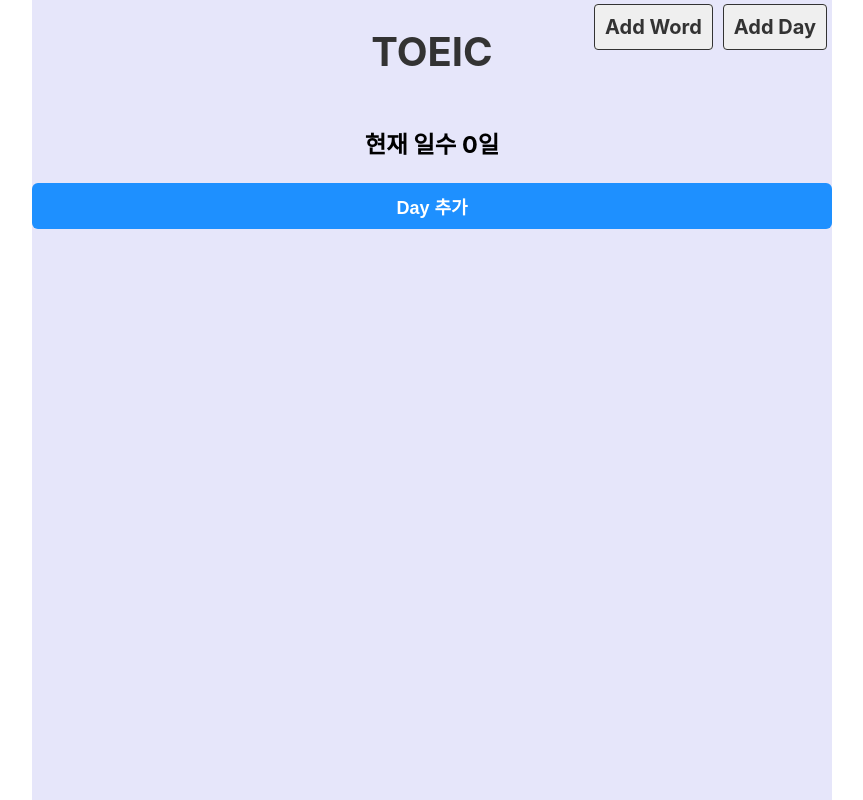
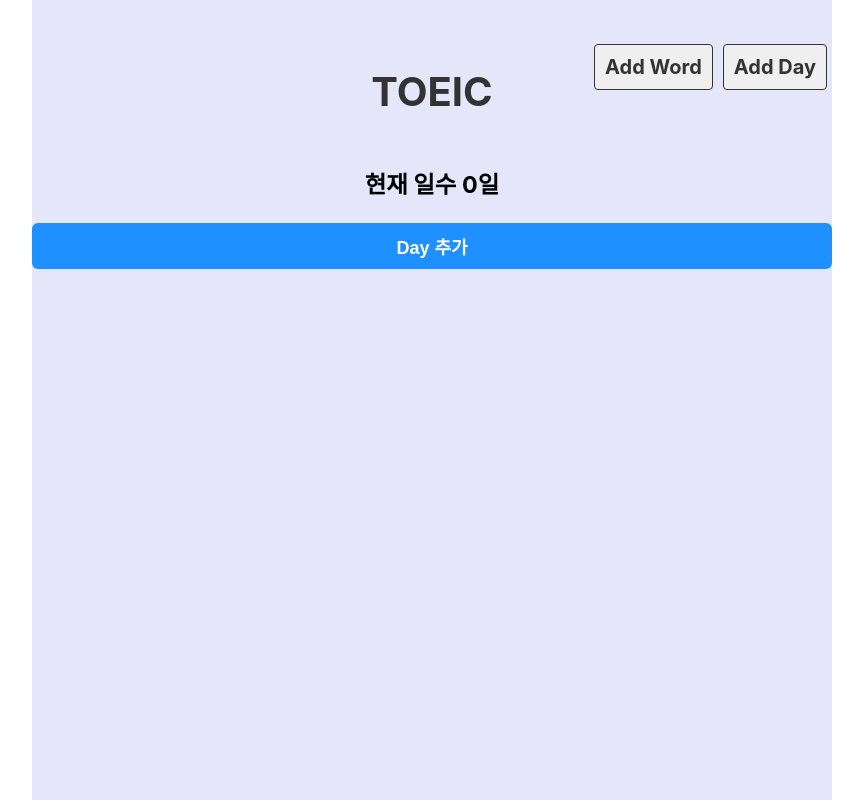
Before and after one commit to seungchaelee/TypeScript-Voca, a React (Create React App) app: page /create_day in a window 1280 px wide. Shown: the whole page, without its empty margins (208-1071 px from the left). Built offline with nearby package versions, Linux system fonts and the light colour scheme; no server answers.

Commit message:
add google login

```diff
--- a/package.json
+++ b/package.json
@@ -3,6 +3,7 @@
   "version": "0.1.0",
   "private": true,
   "dependencies": {
+    "@react-oauth/google": "^0.11.0",
     "@reduxjs/toolkit": "^1.8.1",
     "@testing-library/jest-dom": "^5.16.4",
     "@testing-library/react": "^13.2.0",
--- a/src/App.js
+++ b/src/App.js
@@ -7,6 +7,7 @@
 import CreateWord from './component/CreateWord';
 import CreateDay from './component/CreateDay';
 import EmptyPage from './component/EmptyPage';
+import GoogleLoginButton from "./component/GoogleLogin";
 
 const Background = styled.div`
   background-color: #e6e6fa;
@@ -20,6 +21,7 @@
     <BrowserRouter>
       <div className="App">
         <Background>
+          <GoogleLoginButton />
           <Header />
           <Routes>
             <Route exact path='/' element={<DayList />} />
--- /dev/null
+++ b/src/component/GoogleLogin.js
@@ -0,0 +1,25 @@
+import { GoogleLogin } from "@react-oauth/google";
+import { GoogleOAuthProvider } from "@react-oauth/google";
+import { GOOGLE_LOGIN_API_KEY } from "../config/google";
+
+const GoogleLoginButton = () => {
+  const clientId = `${GOOGLE_LOGIN_API_KEY}.apps.googleusercontent.com`
+
+  return (
+    <>
+      <GoogleOAuthProvider clientId={clientId}>
+        <GoogleLogin
+          buttonText='google logIn'
+          onSuccess={(res) => {
+            console.log(res);
+          }}
+          onFailure={(err) => {
+            console.log(err);
+          }}
+        />
+      </GoogleOAuthProvider>
+    </>
+  );
+};
+
+export default GoogleLoginButton
--- /dev/null
+++ b/src/config/google.js
@@ -0,0 +1 @@
+export const GOOGLE_LOGIN_API_KEY = process.env.REACT_APP_GOOGLE_LOGIN_API_KEY
--- a/src/index.js
+++ b/src/index.js
@@ -3,12 +3,15 @@
 import './index.css';
 import App from './App';
 import reportWebVitals from './reportWebVitals';
+import { GoogleOAuthProvider } from '@react-oauth/google';
 
 const root = ReactDOM.createRoot(document.getElementById('root'));
 root.render(
-  <React.StrictMode>
-    <App />
-  </React.StrictMode>
+  <GoogleOAuthProvider clientId="">
+    <React.StrictMode>
+      <App />
+    </React.StrictMode>
+  </GoogleOAuthProvider>
 );
 
 // If you want to start measuring performance in your app, pass a function
```
Also changed, not shown: 2 other files (tests, documents, lock files or other folders).
